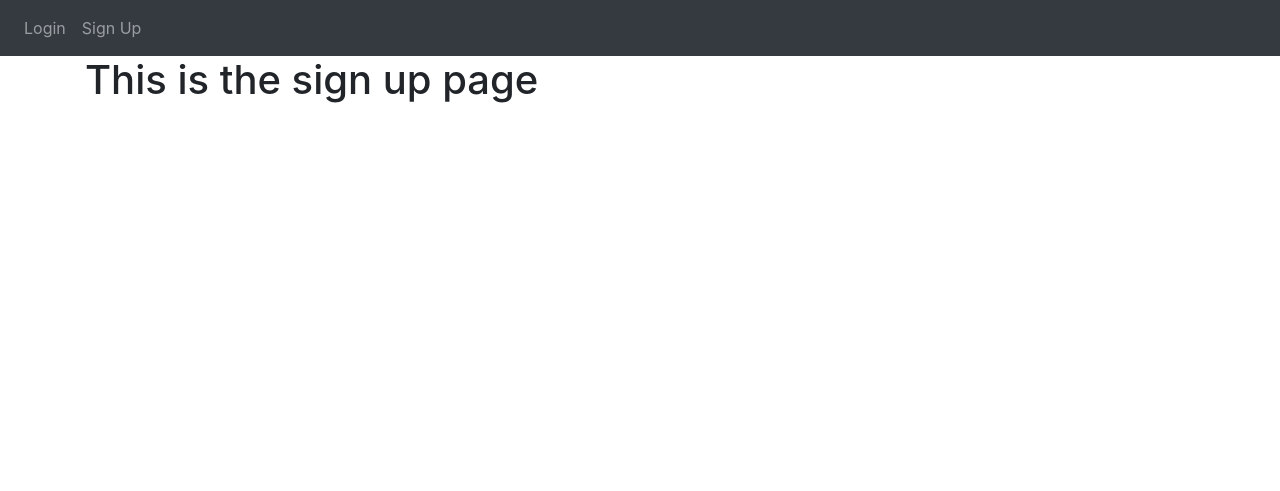
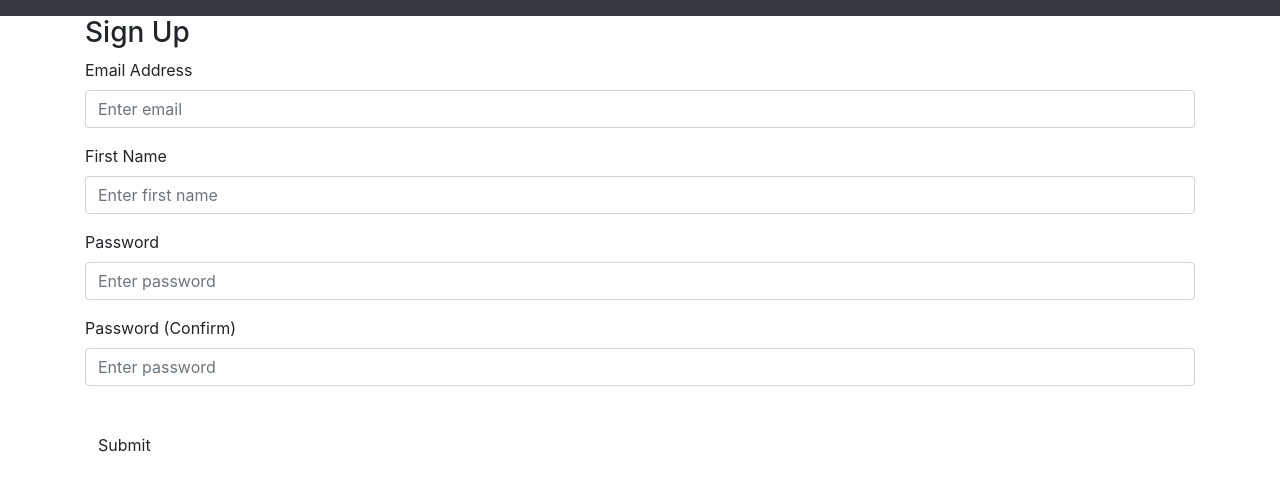
Before and after one commit to razvanvilceanu/energy_calculator, a Flask app: template website/templates/sign_up.html in a window 1280 px wide. Shown: the top 491 px of the page. Run offline with Flask 2, Linux system fonts and the light colour scheme; the template is opened without the code that fills it, so the values that code supplies are empty; some libraries are stand-ins or nearby versions.

Commit message:
added html templates

```diff
--- a/website/templates/base.html
+++ b/website/templates/base.html
@@ -27,17 +27,17 @@
       >
         <span class="navbar-toggler-icon"></span>
       </button>
-      <div class="collapse navbar-collapse" id="navbar">
-        <div class="navbar-nav">
-          {% if user.is_authenticated %}
-          <a class="nav-item nav-link" id="home" href="/">Home</a>
-          <a class="nav-item nav-link" id="logout" href="/logout">Logout</a>
-          {% else %}
-          <a class="nav-item nav-link" id="login" href="/login">Login</a>
-          <a class="nav-item nav-link" id="signUp" href="/sign-up">Sign Up</a>
-          {% endif %}
-        </div>
-      </div>
+<!--      <div class="collapse navbar-collapse" id="navbar">-->
+<!--        <div class="navbar-nav">-->
+<!--          {% if user.is_authenticated %}-->
+<!--          <a class="nav-item nav-link" id="home" href="/">Home</a>-->
+<!--          <a class="nav-item nav-link" id="logout" href="/logout">Logout</a>-->
+<!--          {% else %}-->
+<!--          <a class="nav-item nav-link" id="login" href="/login">Login</a>-->
+<!--          <a class="nav-item nav-link" id="signUp" href="/sign-up">Sign Up</a>-->
+<!--          {% endif %}-->
+<!--        </div>-->
+<!--      </div>-->
     </nav>
 
     {% with messages = get_flashed_messages(with_categories=true) %} {% if
--- a/website/templates/sign_up.html
+++ b/website/templates/sign_up.html
@@ -1,5 +1,50 @@
 {% extends "base.html" %} {% block title %}SignUp{% endblock %}
 
 {% block content%}
-<h1>This is the sign up page</h1>
+<form method="POST">
+
+    <h3 align=center"> Sign Up </h3>
+    <div class="form-group">
+        <label for="email">Email Address</label>
+        <input
+                type="email"
+                class="form-control"
+                id="email"
+                name="email"
+                placeholder="Enter email"/>
+    </div>
+
+    <div class="form-group">
+    <label for="firstName">First Name</label>
+    <input
+            type="text"
+            class="form-control"
+            id="firstName"
+            name="firstName"
+            placeholder="Enter first name"/>
+    </div>
+
+    <div class="form-group">
+    <label for="password1">Password</label>
+    <input
+            type="password"
+            class="form-control"
+            id="password1"
+            name="password1"
+            placeholder="Enter password"/>
+    </div>
+
+    <div class="form-group">
+    <label for="password2">Password (Confirm)</label>
+    <input
+            type="password"
+            class="form-control"
+            id="password2"
+            name="password2"
+            placeholder="Enter password"/>
+    </div>
+    <br />
+    <button type="submit" class="btn btn-parimary">Submit</button>
+
+</form>
 {% endblock %}
```
Also changed, not shown: website/auth.py (+22 -4 lines), website/templates/login.html (+28 -2 lines).
